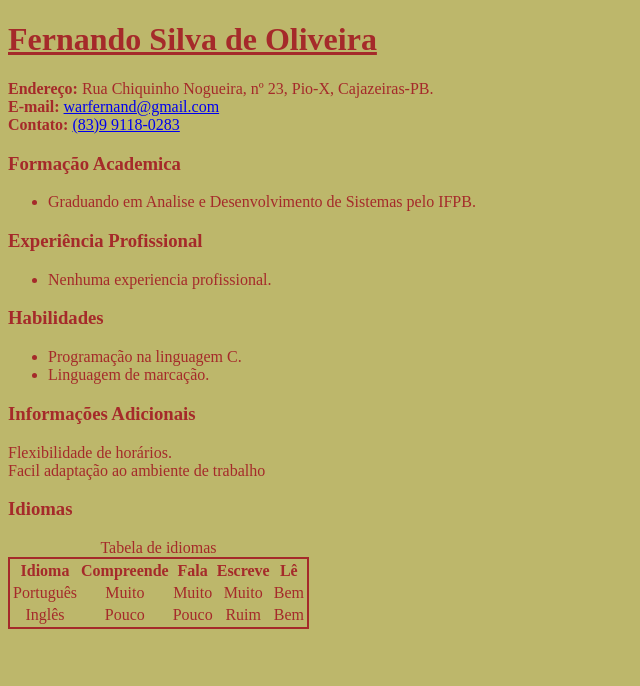
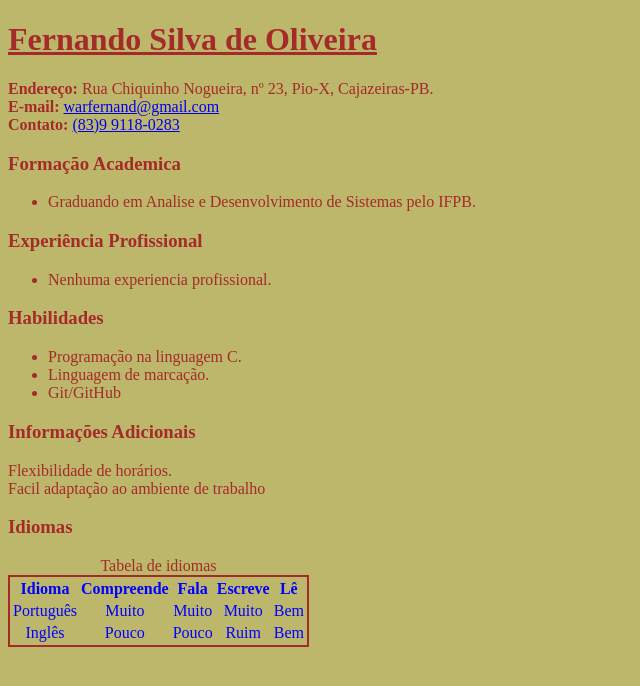
Before and after one commit to warfernand/Atividade-1, a plain HTML site: page index.html in a window 1280 px wide. Shown: the whole page, without its empty margins (0-640 px from the left). Drawn offline with Linux system fonts and the light colour scheme.

Commit message:
Versao v1.0.2

```diff
--- a/estilo.css
+++ b/estilo.css
@@ -10,4 +10,5 @@ table{
 
 td, th {
     text-align: center;
+    color: blue;
 }
--- a/index.html
+++ b/index.html
@@ -24,6 +24,7 @@
         <ul>
             <li>Programação na linguagem C.</li>
             <li>Linguagem de marcação.</li>
+            <li>Git/GitHub</li>
         </ul>
     <h3>Informações Adicionais</h3>
         <p>Flexibilidade de horários.<br />
```
